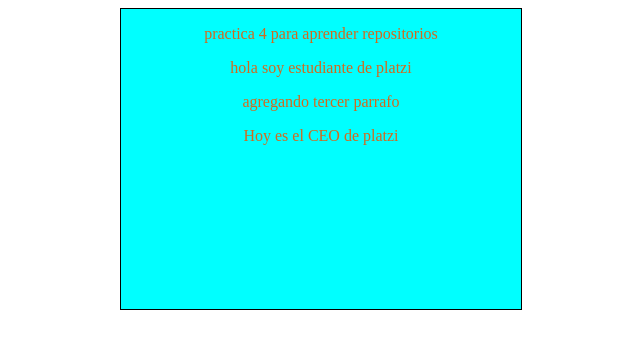
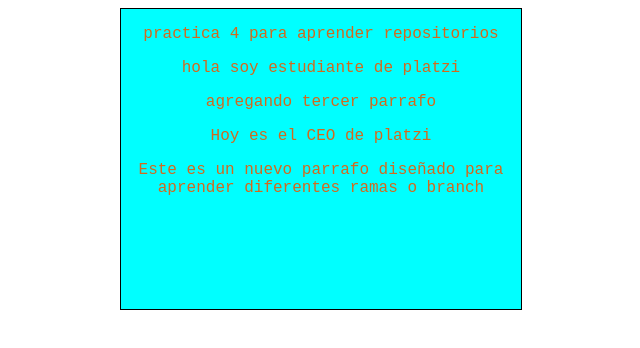
Before and after one commit to 2901alexander/proyecto4, a plain HTML site: page index.html in a window 1280 px wide. Shown: the whole page, without its empty margins (319-959 px from the left). Drawn offline with Linux system fonts and the light colour scheme.

Commit message:
agregado el contenido adicional del blog y una mejor tipografia

```diff
--- a/estiloscss/estilos.css
+++ b/estiloscss/estilos.css
@@ -1,6 +1,6 @@
 body{
     text-align: center;
-    font-family: "Ariial";
+    font-family: 'Courier New', Courier, monospace;
     color: chocolate;
 }
 .main{
--- a/index.html
+++ b/index.html
@@ -13,6 +13,7 @@
         <p>hola soy estudiante de platzi</p>
         <p>agregando tercer parrafo </p>
         <p>Hoy es el CEO de platzi</p>
+        <p>Este es un nuevo parrafo diseñado para aprender diferentes ramas  o branch</p>
     </div>
 </body>
-</html>
+</html
```
